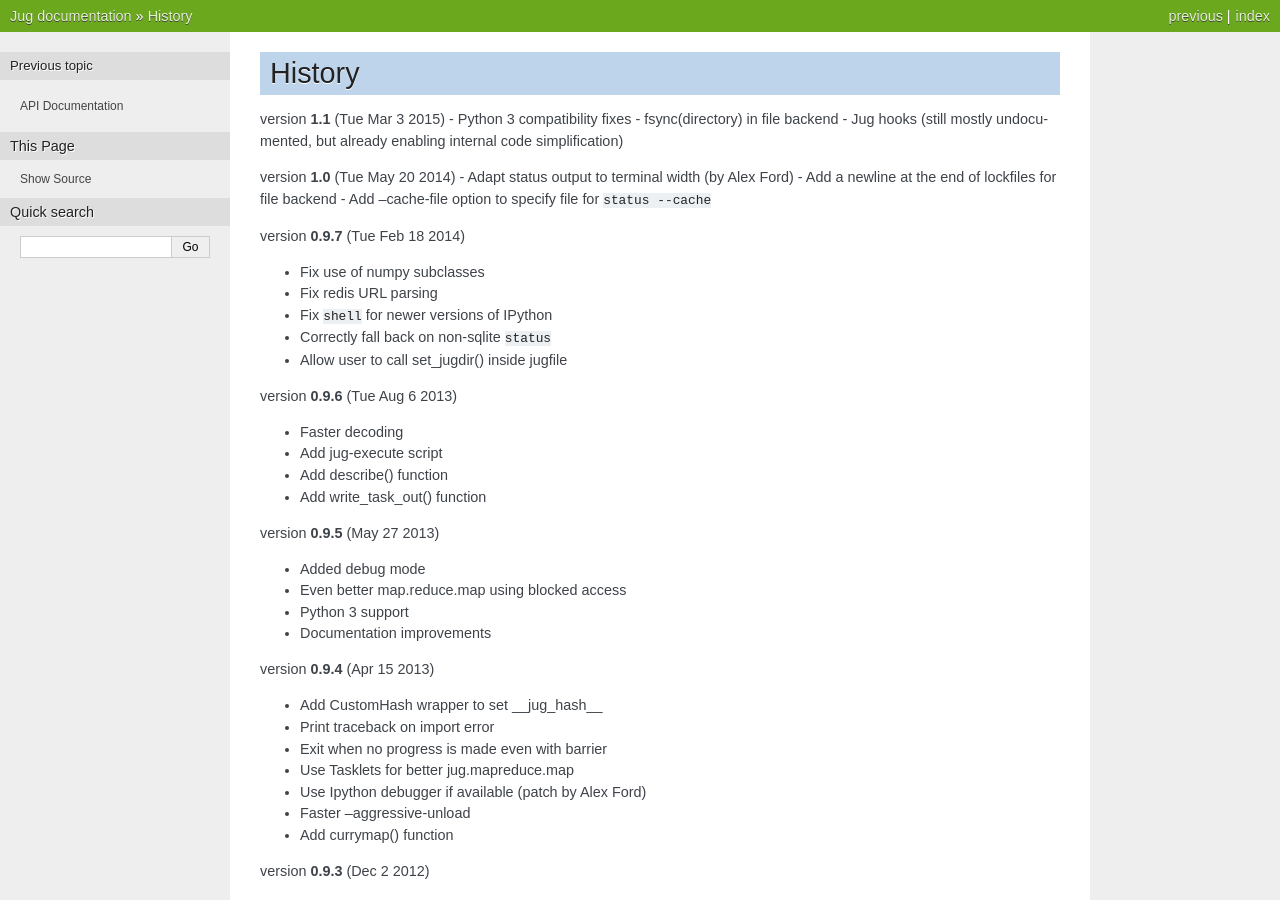
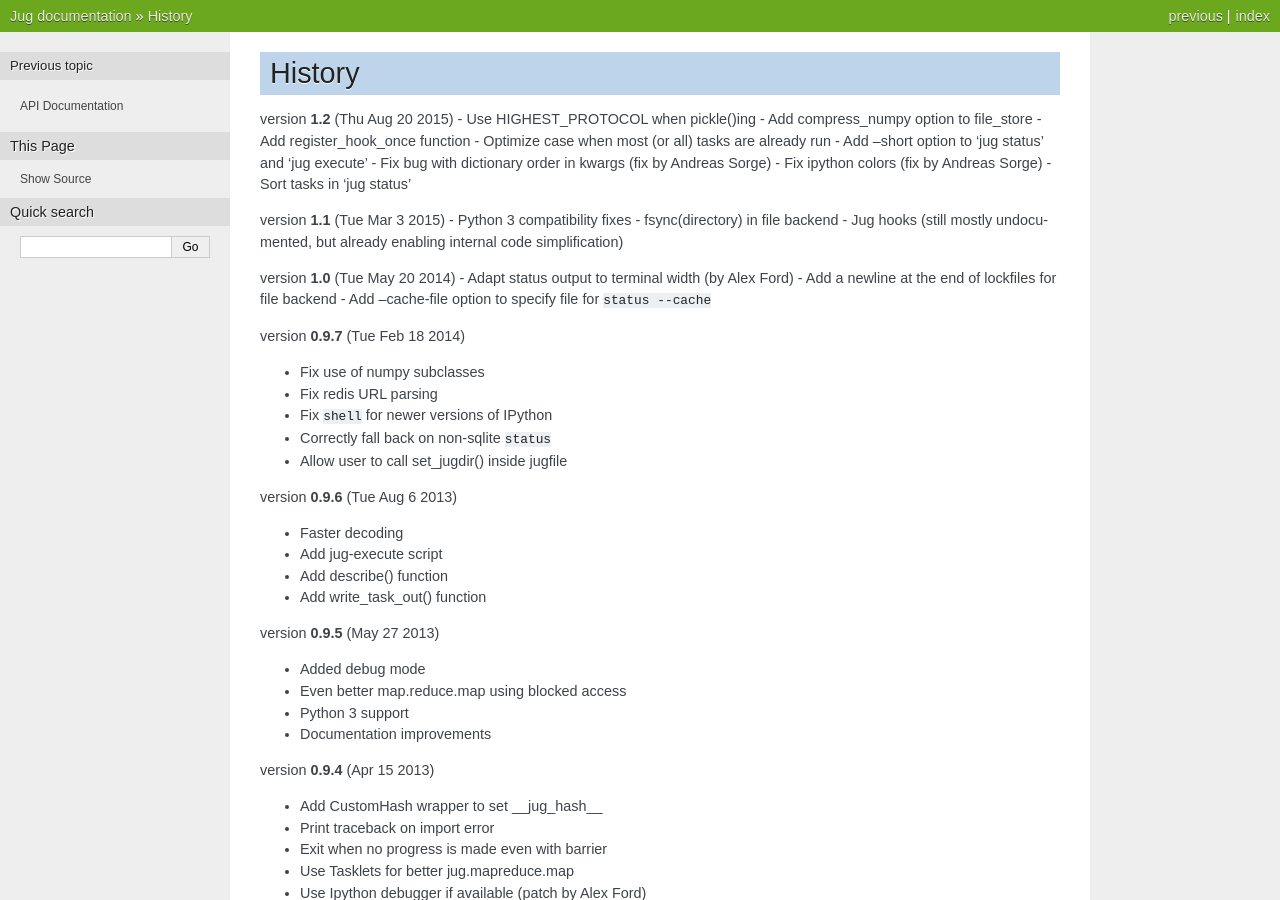
Before and after one commit to luispedro/jug, a Sphinx documentation site: the page built from docs/source/history.rst, in a window 1280 px wide and 900 px high. Built offline with Sphinx 7.4.7, drawn with Linux system fonts in a browser that asks for light colours; formulas are drawn with MathJax 3; the version number could not be read and is left out.

Commit message:
BLD Release 1.2
Several optimizations in code and minor fixes made a new release
worthwhile. Because the hashes have been changed, this needs to be a new
(minor) version (see issue #25): upgrading will require you to rerun any
tasks that use kwargs.

Full ChangeLog:
    * Use HIGHEST_PROTOCOL when pickle()ing
    * Add compress_numpy option to file_store
    * Add register_hook_once function
    * Optimize case when most (or all) tasks are already run
    * Add --short option to 'jug status' and 'jug execute'
    * Fix bug with dictionary order in kwargs (fix by Andreas Sorge)
    * Fix ipython colors (fix by Andreas Sorge)
    * Sort tasks in 'jug status'

```diff
--- a/docs/source/history.rst
+++ b/docs/source/history.rst
@@ -1,6 +1,16 @@
 =======
 History
 =======
+
+version **1.2** (Thu Aug 20 2015)
+- Use HIGHEST_PROTOCOL when pickle()ing
+- Add compress_numpy option to file_store
+- Add register_hook_once function
+- Optimize case when most (or all) tasks are already run
+- Add --short option to 'jug status' and 'jug execute'
+- Fix bug with dictionary order in kwargs (fix by Andreas Sorge)
+- Fix ipython colors (fix by Andreas Sorge)
+- Sort tasks in 'jug status'
 
 version **1.1** (Tue Mar 3 2015)
 - Python 3 compatibility fixes
```
Also changed, not shown: README.rst (+10 -0 lines), 2 other files.
